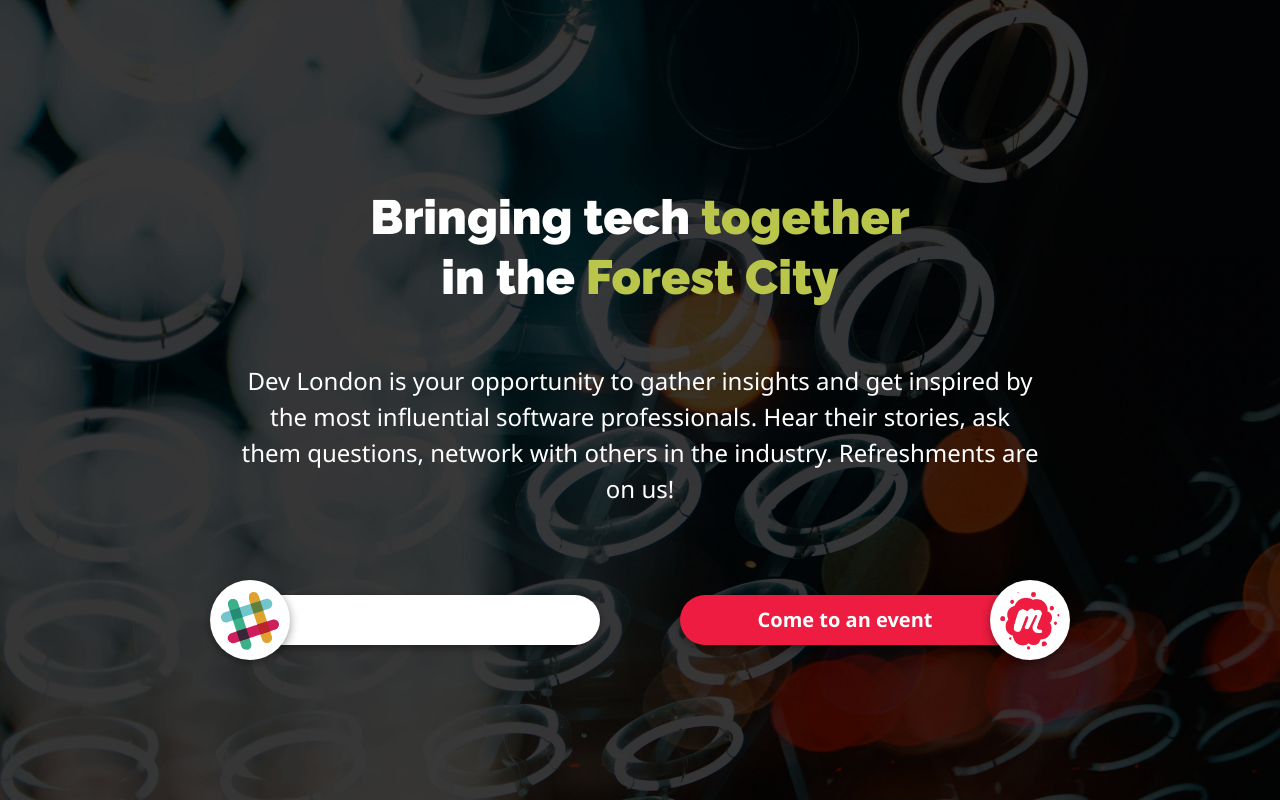
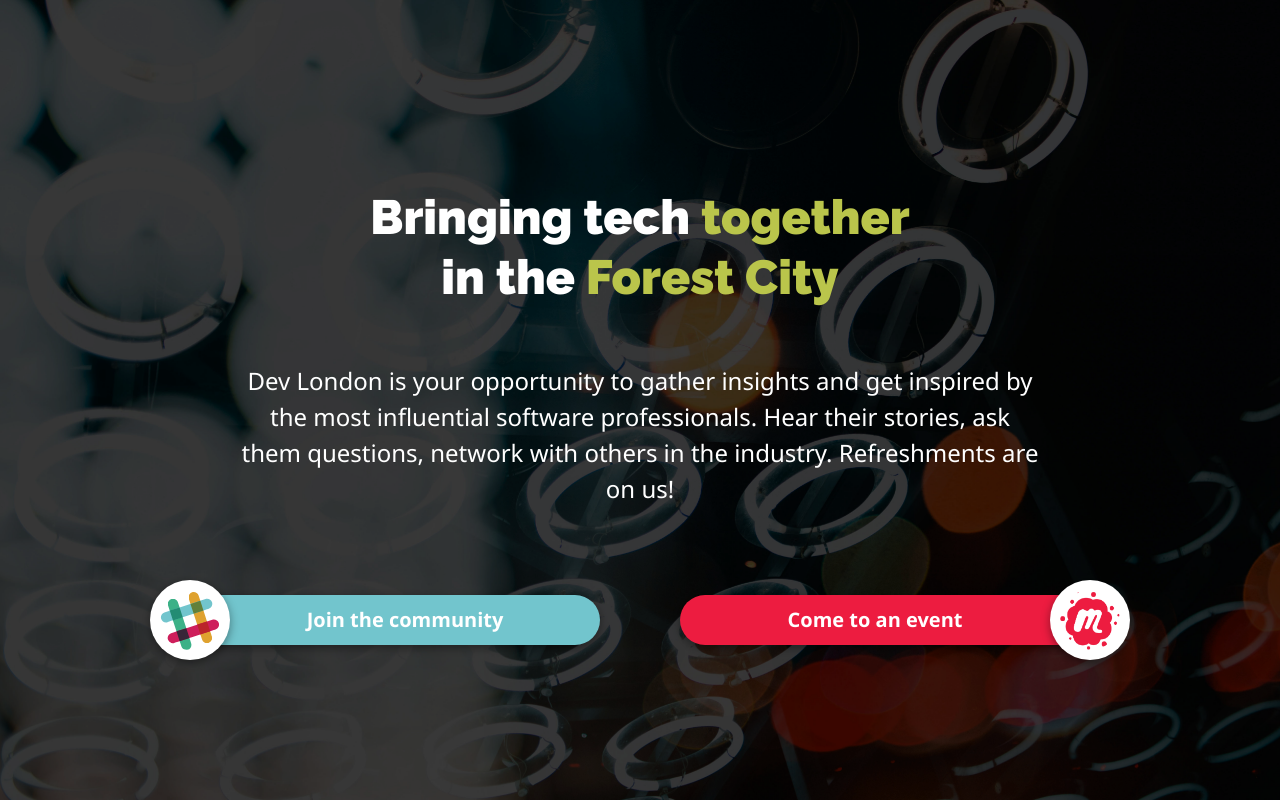
Before and after one commit to DevLdn/DevLdn.ca, a React (Create React App) app: page / in a window 1280 px wide. Shown: the top 802 px of the page. Built offline with nearby package versions, Linux system fonts and the light colour scheme.

Commit message:
slack sign in experiment

```diff
--- a/src/components/Header.js
+++ b/src/components/Header.js
@@ -16,7 +16,7 @@ class Header extends Component {
   }
 
   render() {
-    let slack_class = this.state.button ? 'button' : 'form';
+    let slack_class = this.state.button ? 'shrink' : 'explode';
 
     return (
       <header>
@@ -32,17 +32,23 @@ class Header extends Component {
           on us!
         </p>
         <div className="action-container">
-          <button
-            className={`call-to-action slack grow shadow ${slack_class}`}
-            onClick={this.morphForm.bind(this)}
-          >
+          <div className={`call-to-action slack grow shadow ${slack_class}`}>
             <img
               src={slack}
               className="slack-img left shadow"
               alt="Slack logo"
             />
-            Join the community
-          </button>
+            <span className="content" onClick={this.morphForm.bind(this)}>
+              Join the community
+            </span>
+            <div className="form">
+              <h2>Join DevLdn Slack</h2>
+              <input type="email" />
+              <button onClick={this.morphForm.bind(this)}>
+                request invite
+              </button>
+            </div>
+          </div>
           <a
             className="call-to-action meetup grow shadow"
             href="https://www.meetup.com/Dev-London/"
--- a/src/styles/_app.scss
+++ b/src/styles/_app.scss
@@ -79,6 +79,7 @@ header {
     align-items: center;
     justify-content: center;
     margin-top: 1em;
+    position: relative;
 }
 
 .call-to-action {
@@ -98,6 +99,7 @@ header {
     text-decoration: none;
     width: 310px;
     position: relative;
+    transition: all 200ms ease;
 
     &.slack {
         background: $slack;
--- a/src/styles/_slack.scss
+++ b/src/styles/_slack.scss
@@ -1,10 +1,44 @@
-.slack {
+.shrink {
+    transition: opacity 1, height 100ms, width 500ms 100ms;
 
-    &.button {
-        background: $white;
+    .form {
+        opacity: 0;
+        display: none;
+        transform: translateY( -100px );
+        transition: opacity 100ms 500ms, transform 400ms 500ms, display 500ms;
+    }
+}
+
+.explode {
+    position: absolute;
+    z-index: 1;
+    top: -1em;
+    margin-left: 0;
+    width: 80%;
+
+    img {
+        top: -1em;
     }
 
-    &.form {
-        background: $black;
+    .content {
+        display: none;
+    }
+
+    .form {
+        display: block;
+        color: $black;
+        margin-left: 0;
+        width: 80%;
+        opacity: 1;
+        transform: translateY( 0 );
+        transition: display .1s, opacity 100ms 500ms, transform 400ms .5s;
+
+        h2 {
+            margin: 0;
+        }
+
+        button {
+            border-radius: 10px;
+        }
     }
 }
```
